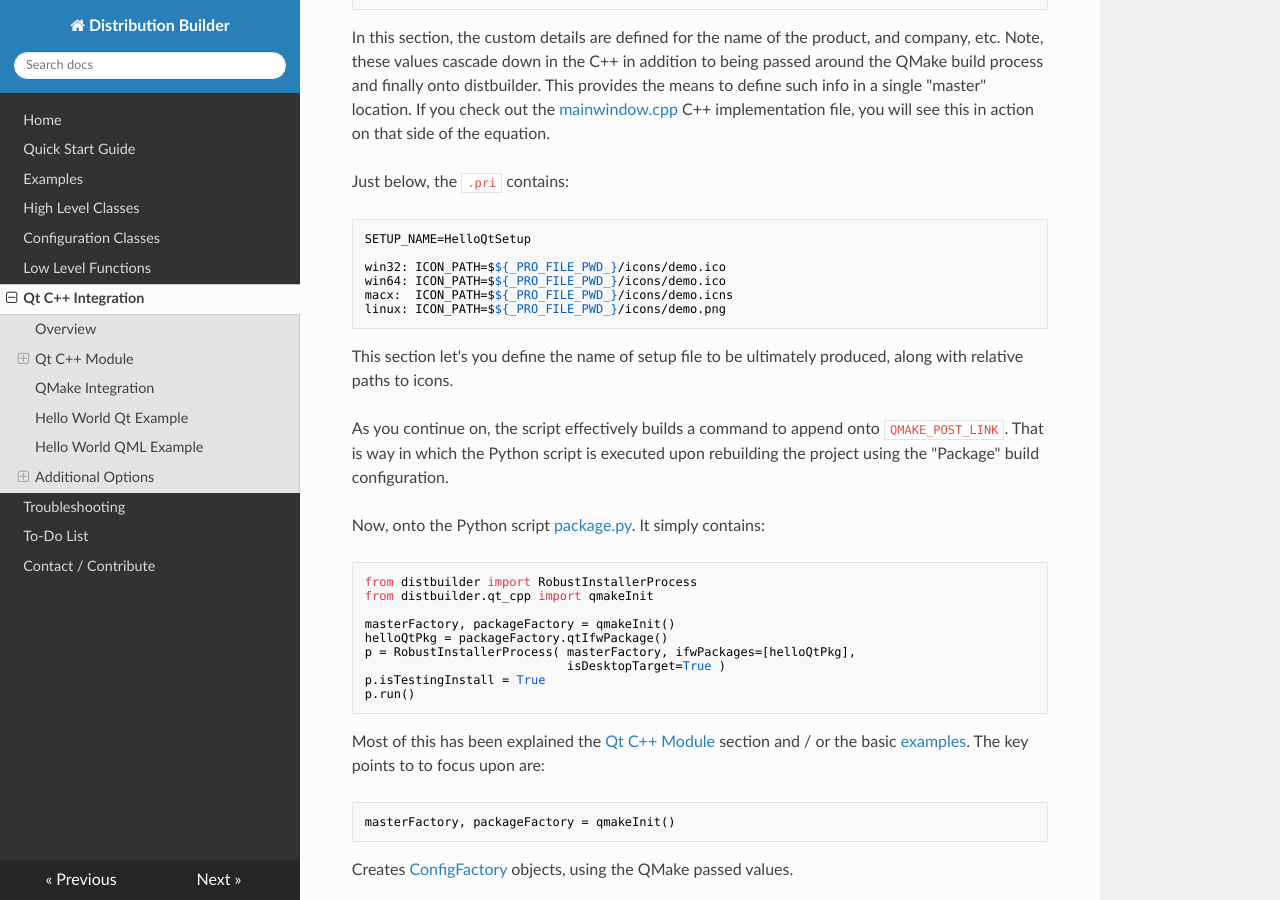
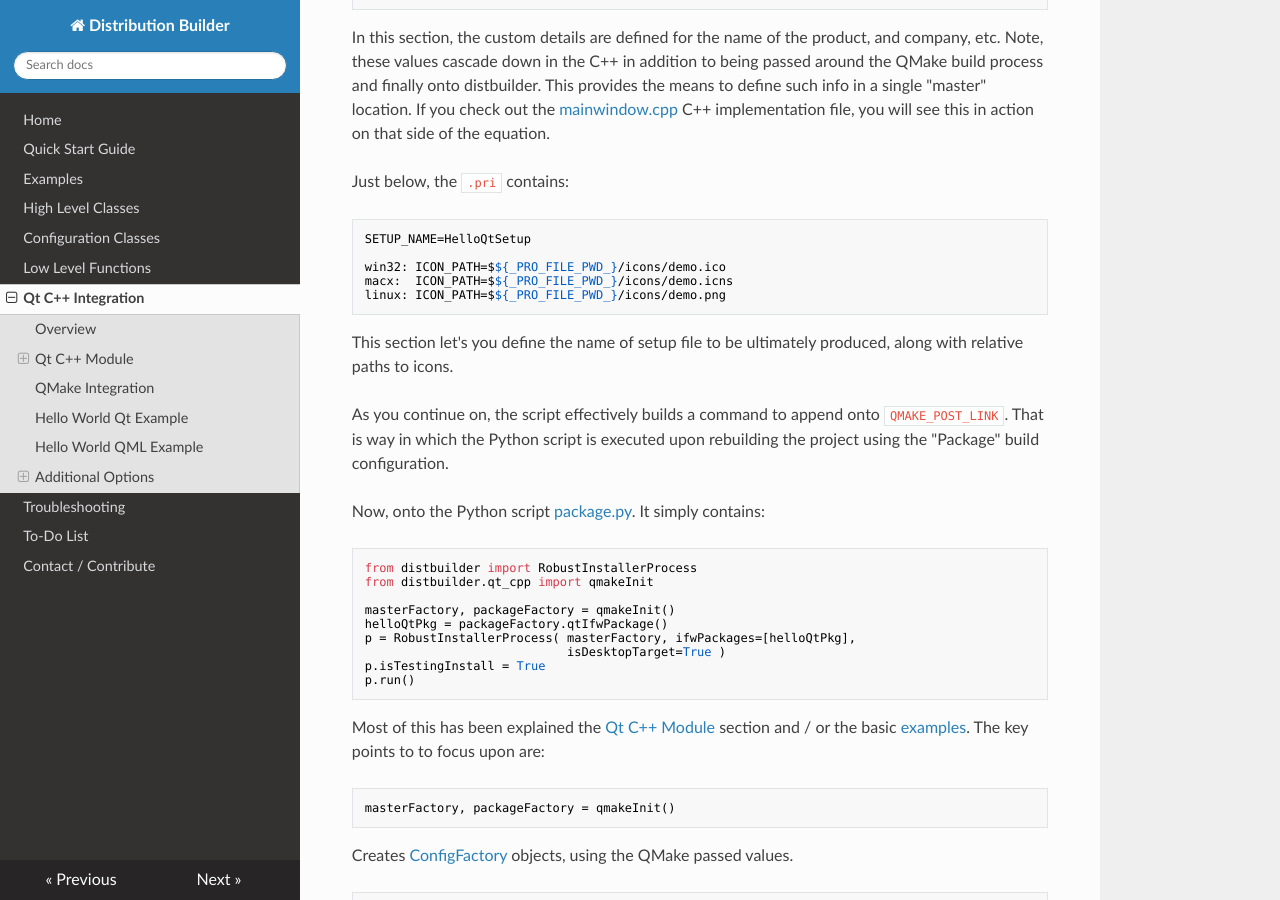
Before and after one commit to BuvinJT/distbuilder, an MkDocs documentation site: the page built from docs/QtCpp.md, in a window 1280 px wide and 900 px high, scrolled down 6863 px. Built offline with MkDocs 1.6.1, drawn with Linux system fonts in a browser that asks for light colours; nearby versions of some CDN libraries; old or Windows-style settings are respelled for this version of MkDocs.

```diff
--- a/docs/QtCpp.md
+++ b/docs/QtCpp.md
@@ -332,7 +332,6 @@
 	SETUP_NAME=HelloQtSetup
 
 	win32: ICON_PATH=$${_PRO_FILE_PWD_}/icons/demo.ico
-	win64: ICON_PATH=$${_PRO_FILE_PWD_}/icons/demo.ico
 	macx:  ICON_PATH=$${_PRO_FILE_PWD_}/icons/demo.icns
 	linux: ICON_PATH=$${_PRO_FILE_PWD_}/icons/demo.png
 
```
Also changed, not shown: 2 other files.
